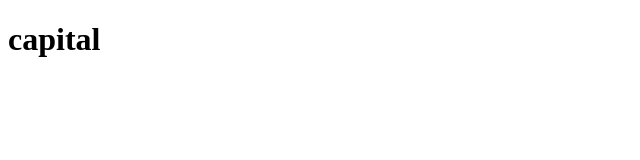
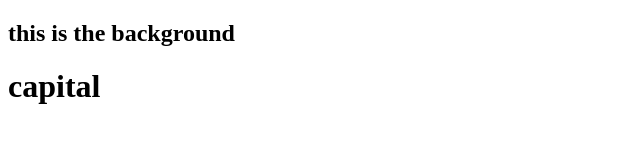
Before and after one commit to TelePilot/background-generator, a plain HTML site: page index.html in a window 1280 px wide. Shown: the whole page, without its empty margins (0-640 px from the left). Drawn offline with Linux system fonts and the light colour scheme.

Commit message:
changing text

```diff
--- a/index.html
+++ b/index.html
@@ -5,6 +5,8 @@
     <title>BAJS</title>
   </head>
   <body>
+    <h2>this is the background
+    </h2>
     <h1>capital</h1>
   </body>
 </html>
```
